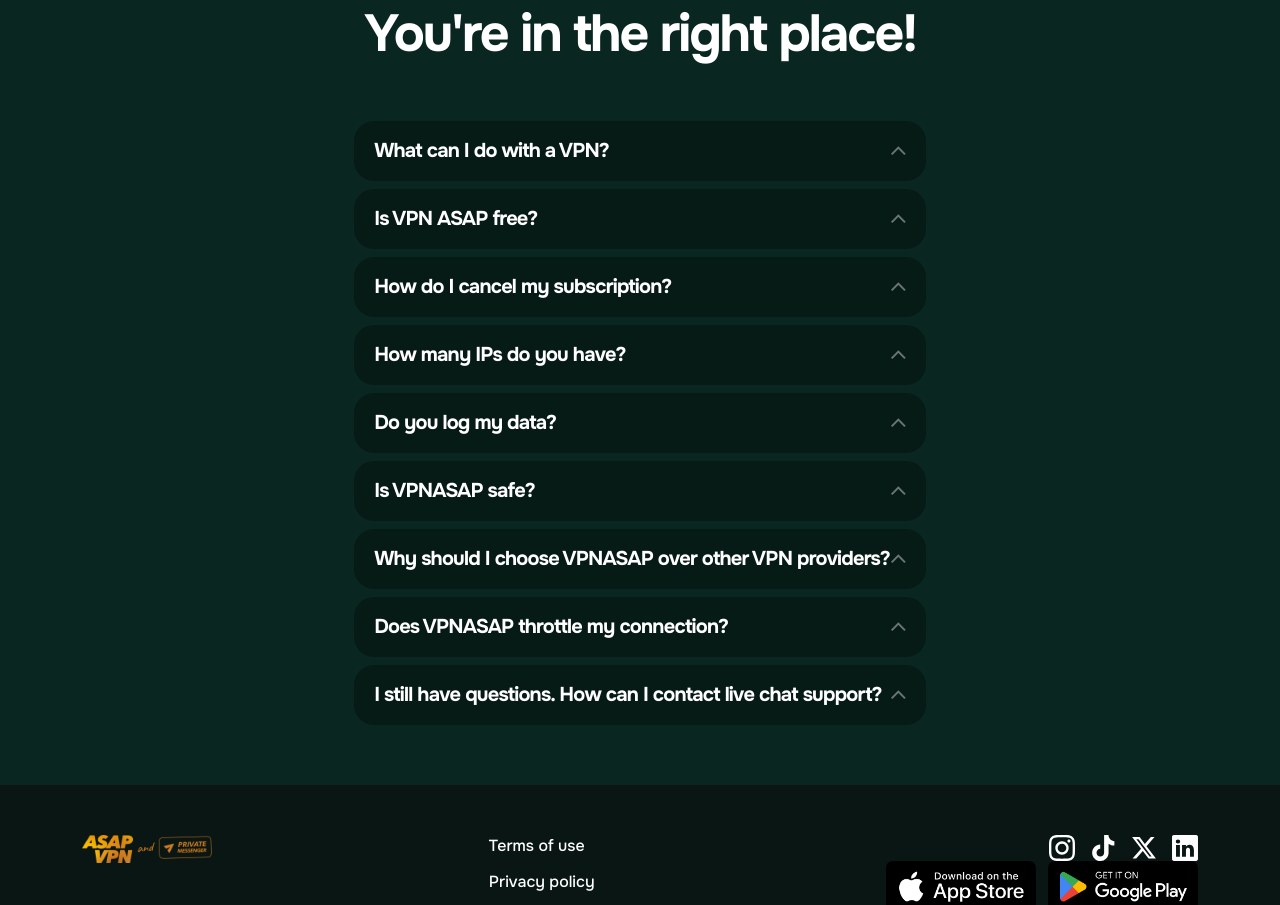
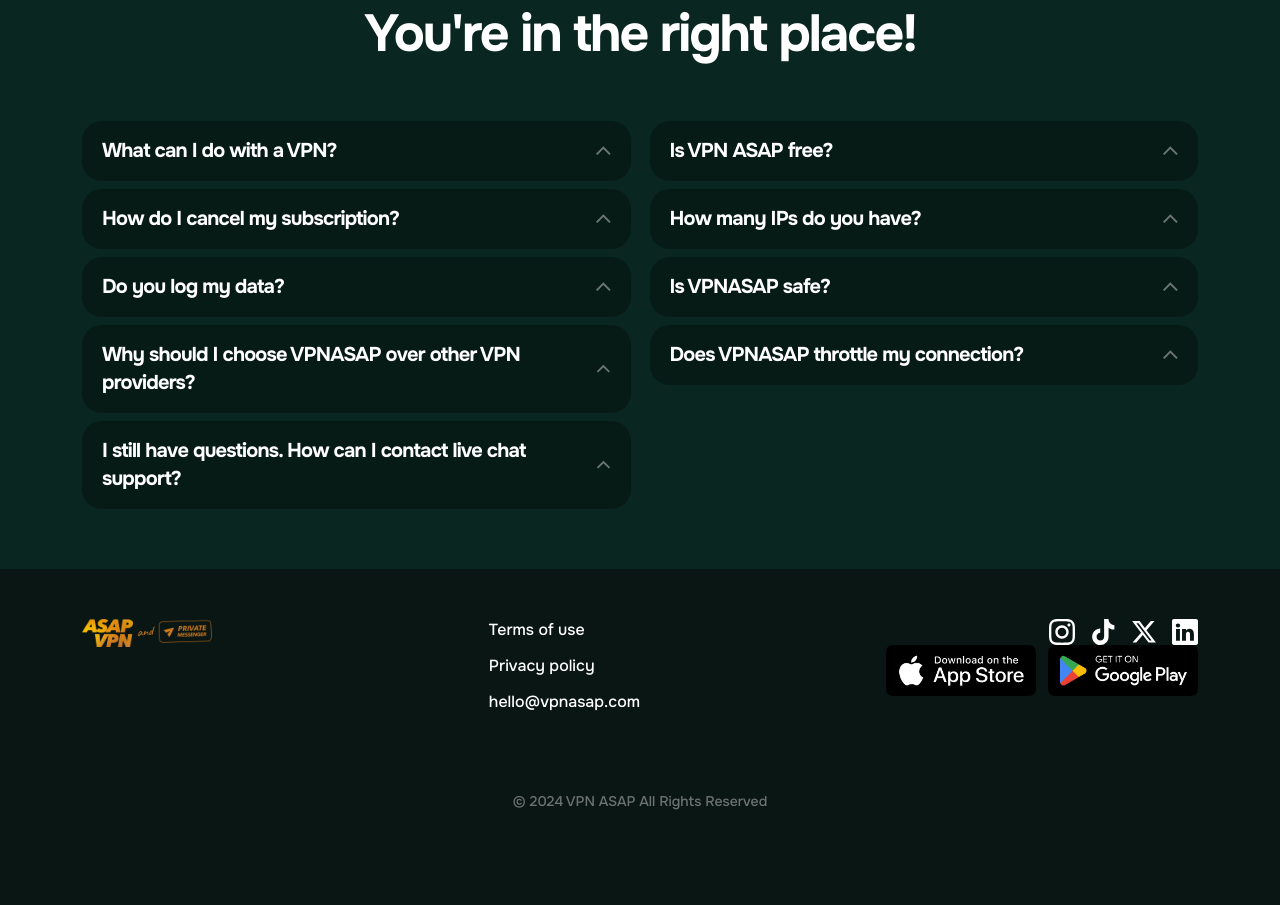
Before and after one commit to kaletvintsev/vpnsap, a Vue app: page / in a window 1280 px wide. Shown: the part 4940-5845 px from the top of the page. After the commit the page ends 5800 px from the top, so only its background shows below. Built offline with nearby package versions, Linux system fonts and the light colour scheme.

Commit message:
Desktop FAQ styles

```diff
--- a/src/components/LandingFAQ.vue
+++ b/src/components/LandingFAQ.vue
@@ -57,7 +57,12 @@
       <h2 class="subtitle">FREQUENTLY ASKED QUESTIONS</h2>
       <div class="title">Looking for answers?<br />You're in the right place!</div>
       <div class="faq-items-block">
-        <LandingFAQItem v-for="item in FAQItems" :key="item.question" :question="item" />
+        <LandingFAQItem
+          v-for="item in FAQItems"
+          :key="item.question"
+          :question="item"
+          class="item"
+        />
       </div>
     </div>
   </div>
@@ -74,7 +79,6 @@
   display: flex;
   justify-content: start;
   align-items: center;
-  width: 100%;
   flex-flow: column;
 }
 
@@ -87,8 +91,11 @@
 
 .faq-items-block {
   display: flex;
-  justify-content: start;
   flex-flow: column;
-  gap: 8px;
+  gap: 8px 19px;
+  @media only screen and (min-width: 993px) {
+    display: grid;
+    grid-template-columns: 1fr 1fr;
+  }
 }
 </style>
--- a/src/components/LandingFAQItem.vue
+++ b/src/components/LandingFAQItem.vue
@@ -23,14 +23,14 @@
 <style lang="scss" scoped>
 .faq-item {
   display: flex;
-  justify-content: start;
   flex-flow: column;
   padding: 16px 20px;
   border-radius: 20px;
   color: #ffffff;
   background-color: rgba(0, 0, 0, 0.32);
   cursor: pointer;
-  max-height: 10em;
+  height: min-content;
+  max-height: 8em;
   transition: max-height 0.4s;
 
   &:last-child {
@@ -39,6 +39,8 @@
 
   &--open {
     max-height: 800em;
+    transition: max-height 0.6s;
+
   }
 }
 
@@ -46,6 +48,7 @@
   display: flex;
   justify-content: space-between;
   align-items: center;
+  gap: 40px;
 }
 .item-title {
   font-size: 20px;
@@ -53,6 +56,7 @@
   line-height: 28px;
   letter-spacing: -0.04em;
 }
+
 
 .arrow--closed {
   opacity: 0.4;
```
